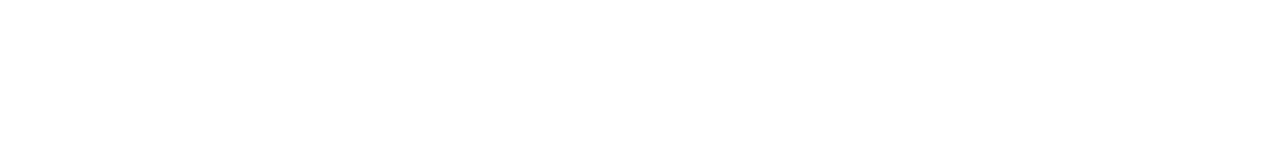
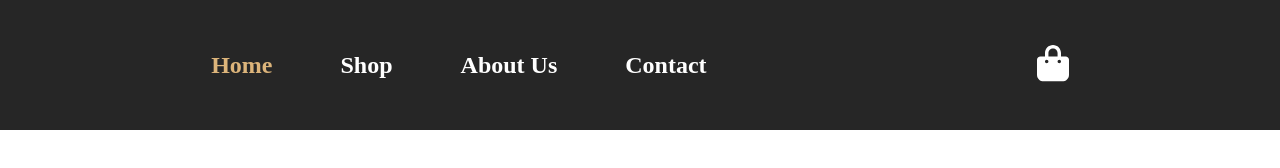
Before and after one commit to SandroNebieridze/davaleba7, a plain HTML site: page index.html in a window 1280 px wide. Drawn offline with Linux system fonts and the light colour scheme.

Commit message:
added header.

```diff
--- a/css/style.css
+++ b/css/style.css
@@ -1,5 +1,47 @@
-.container{
+.container {
     max-width: 1920px;
     width: 100%;
     margin: auto;
+
 }
+
+/* header */
+header {
+    height: 130px;
+    background: #262626;
+    padding: 0 16.5%;
+    position: fixed;
+    max-width: inherit;
+    width: inherit;
+    left: 50%;
+    transform: translateX(-50%);
+    display: flex;
+    align-items: center;
+    justify-content: space-between;
+
+}
+
+.navigation_ul {
+    display: flex;
+    gap: 68px;
+}
+
+.active {
+    color: #DCB47A;
+    text-align: center;
+    font-family: Work Sans;
+    font-size: 24px;
+    font-style: normal;
+    font-weight: 600;
+    line-height: normal;
+}
+
+.inactive {
+    color: #FFF;
+    text-align: center;
+    font-family: Work Sans;
+    font-size: 24px;
+    font-style: normal;
+    font-weight: 600;
+    line-height: normal;
+}
--- a/index.html
+++ b/index.html
@@ -9,6 +9,23 @@
 </head>
 <body>
     <div class="container">
+
+        <!-- header -->
+        <header>
+            <nav>
+                <ul class="navigation_ul">
+                    <li><a class="active" href="index.html">Home</a></li>
+                    <li><a class="inactive" href="">Shop</a></li>
+                    <li><a class="inactive" href="">About Us</a></li>
+                    <li><a class="inactive" href="">Contact</a></li>
+                </ul>
+            </nav>
+           <a href="">
+            <img src="images/bagicon.svg" alt="bagicon">
+           </a>
+        </header>
+
+
 
 
 
```
